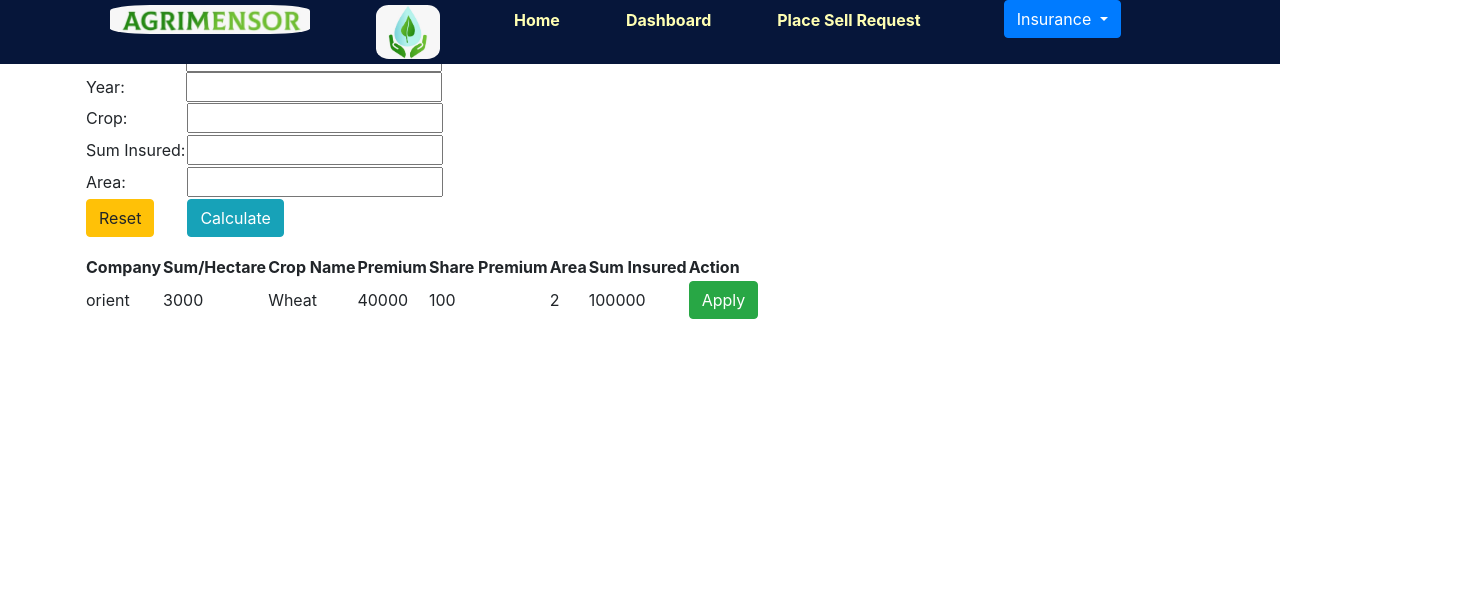
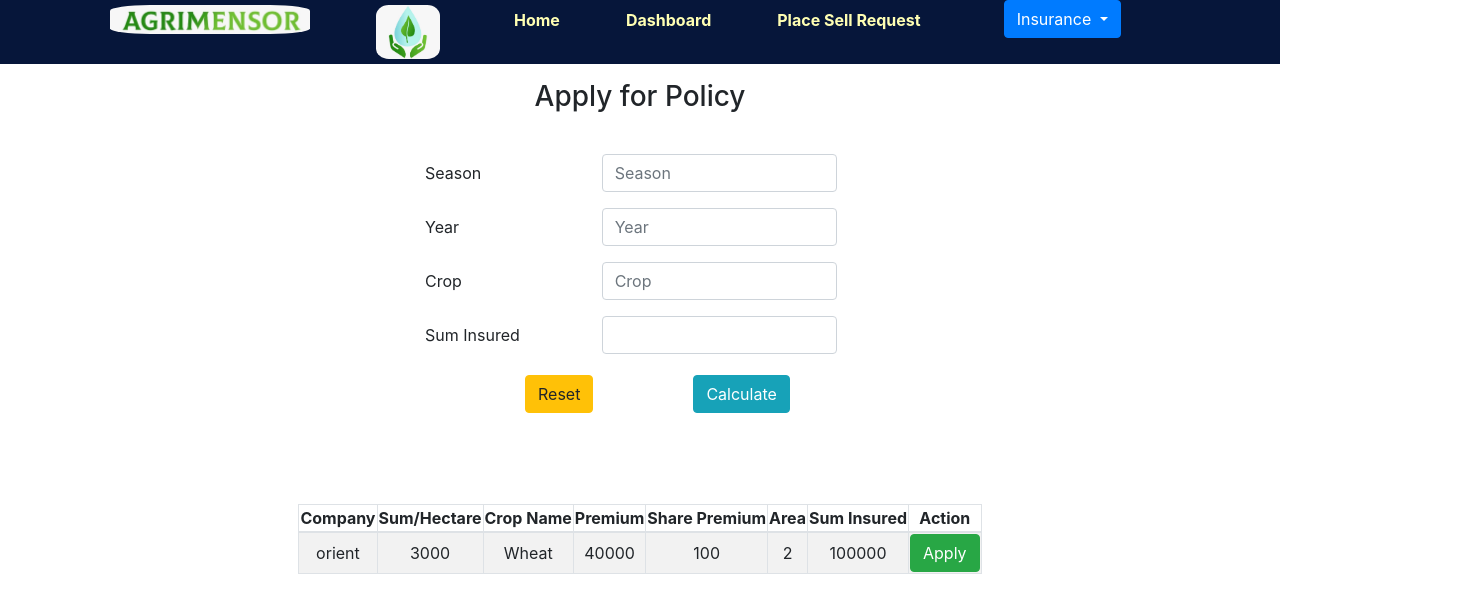
Before and after one commit to Hellenic-gp5/hellenic-practice, an Angular app in the folder Farmer-Schemes/: page /apply in a window 1280 px wide. Shown: the top 612 px of the page, 1475 px wide, since content can reach past the window. Built offline with nearby package versions, Linux system fonts and the light colour scheme.

Commit message:
More changes to be made

```diff
--- a/Farmer-Schemes/src/app/apply/apply.component.css
+++ b/Farmer-Schemes/src/app/apply/apply.component.css
@@ -0,0 +1,23 @@
+table {
+  margin: 50px auto;
+  text-align: center;
+}
+
+.align {
+  margin: 20px;
+  position: relative;
+  left: 300px;
+  /* background: gainsboro; */
+  padding: 20px;
+}
+
+.action {
+  margin: 5px 50px;
+  position: relative;
+  left: 50px;
+}
+
+#heading {
+  text-align: center;
+  padding-top: 80px;
+}
--- a/Farmer-Schemes/src/app/apply/apply.component.html
+++ b/Farmer-Schemes/src/app/apply/apply.component.html
@@ -1,13 +1,11 @@
 <app-navbary></app-navbary>
-<div class="container">
-    <div class="panel-body">
-        <h3>Apply for Policy</h3>
-        <form class="form-group">
+
+        <h3 id="heading">Apply for Policy</h3>
+        <!-- <form class="form-group">
             <table>
                 <tr>
                   <td>Season: </td>
                   <input type="text">
-
                 </tr>
                 <tr><td>Year:</td>
                 <input type="text">
@@ -19,13 +17,49 @@
                 <td><input type="number"></td></tr>
                 <tr><td>Area:  </td>
                 <td><input type="text"></td></tr>
-                <tr><td><button type="reset" class="btn btn-warning">Reset</button></td>
+                <tr>
+                    <td><button type="reset" class="btn btn-warning">Reset</button></td>
                     <td><button type="submit" class="btn btn-info">Calculate</button>
                 </tr>
+                </table>
+            </form> -->
+                <div class="container">
+                    <form class="align">
+                        <div class="form-group row">
+                          <label for="season" class="col-sm-2 col-form-label">Season</label>
+                          <div class="col-sm-3">
+                            <input type="text" class="form-control" id="Season" placeholder="Season">
+                          </div>
+                        </div>
+                        <div class="form-group row">
+                          <label for="year" class="col-sm-2 col-form-label">Year</label>
+                          <div class="col-sm-3">
+                            <input type="text" class="form-control" id="inputPassword3" placeholder="Year">
+                          </div>
+                        </div>
+                        <div class="form-group row">
+                            <label for="crop" class="col-sm-2 col-form-label">Crop</label>
+                            <div class="col-sm-3">
+                              <input type="text" class="form-control" id="crop" placeholder="Crop">
+                            </div>
+                          </div>
+                          <div class="form-group row">
+                            <label for="sum" class="col-sm-2 col-form-label">Sum Insured</label>
+                            <div class="col-sm-3">
+                              <input type="number" class="form-control" id="sum">
+                            </div>
+                          </div>
+                        <div class="form-group row">
+                          <div class="col-sm-10">
+                            <button type="reset" class="btn btn-warning action">Reset</button>
+                            <button type="submit" class="btn btn-info action">Calculate</button>
+                          </div>
+                        </div>
+                      </form>
+                </div>
 
-                </table>
-            </form>
-            <table>
+                <table class="table-bordered table-striped">
+                    <thead>
                         <tr>
                             <th>Company</th>
                             <th>Sum/Hectare</th>
@@ -36,6 +70,8 @@
                             <th>Sum Insured</th>
                             <th>Action</th>
                         </tr>
+                    </thead>
+                    <tbody>
                         <tr>
                             <td>orient</td>
                             <td>3000</td>
@@ -46,7 +82,5 @@
                             <td>100000</td>
                             <td><button type="submit" class="btn btn-success">Apply</button></td>
                         </tr>
+                    </tbody>
                 </table>
-
-          </div>
-    </div>
```
Lines whose indentation alone changed are shown as unchanged.
